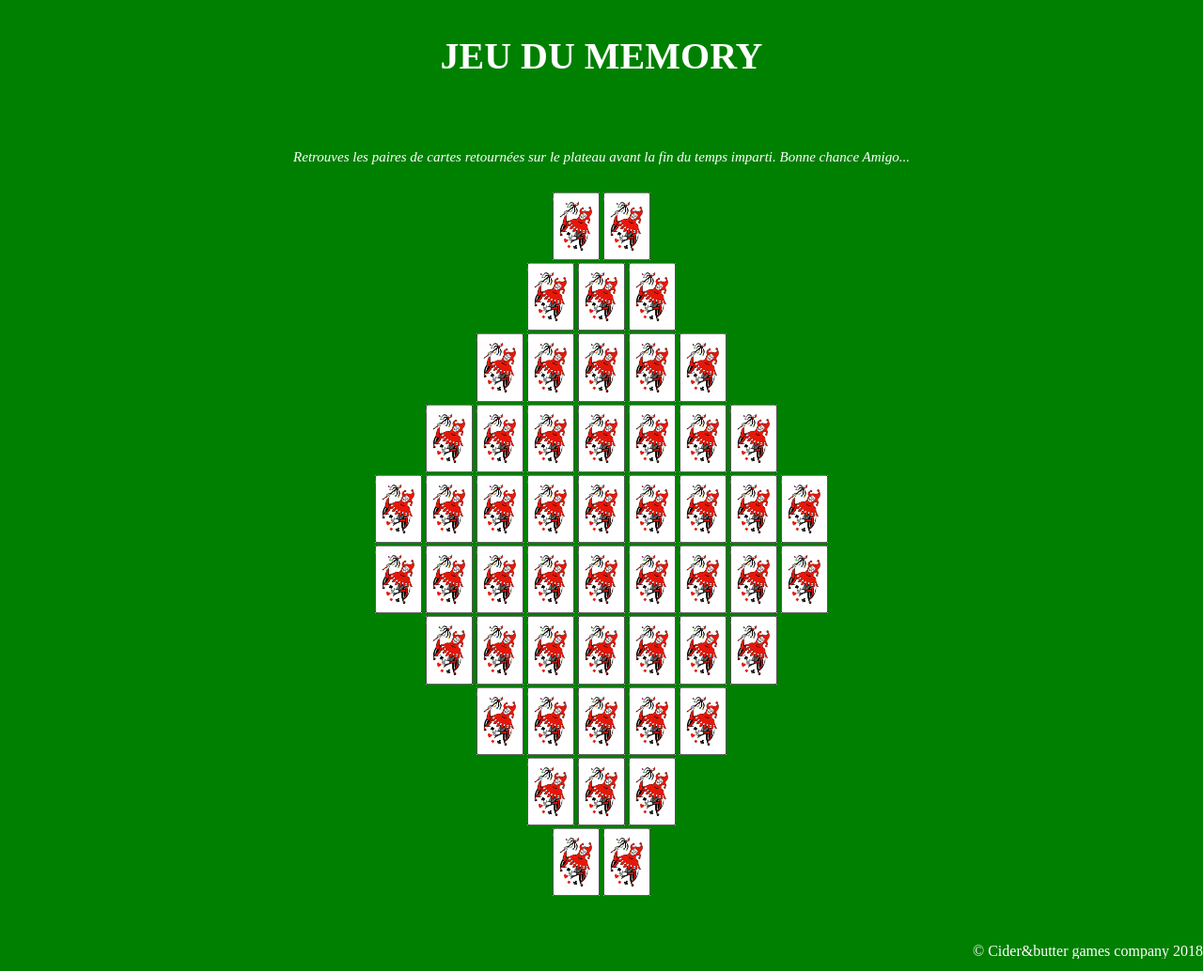
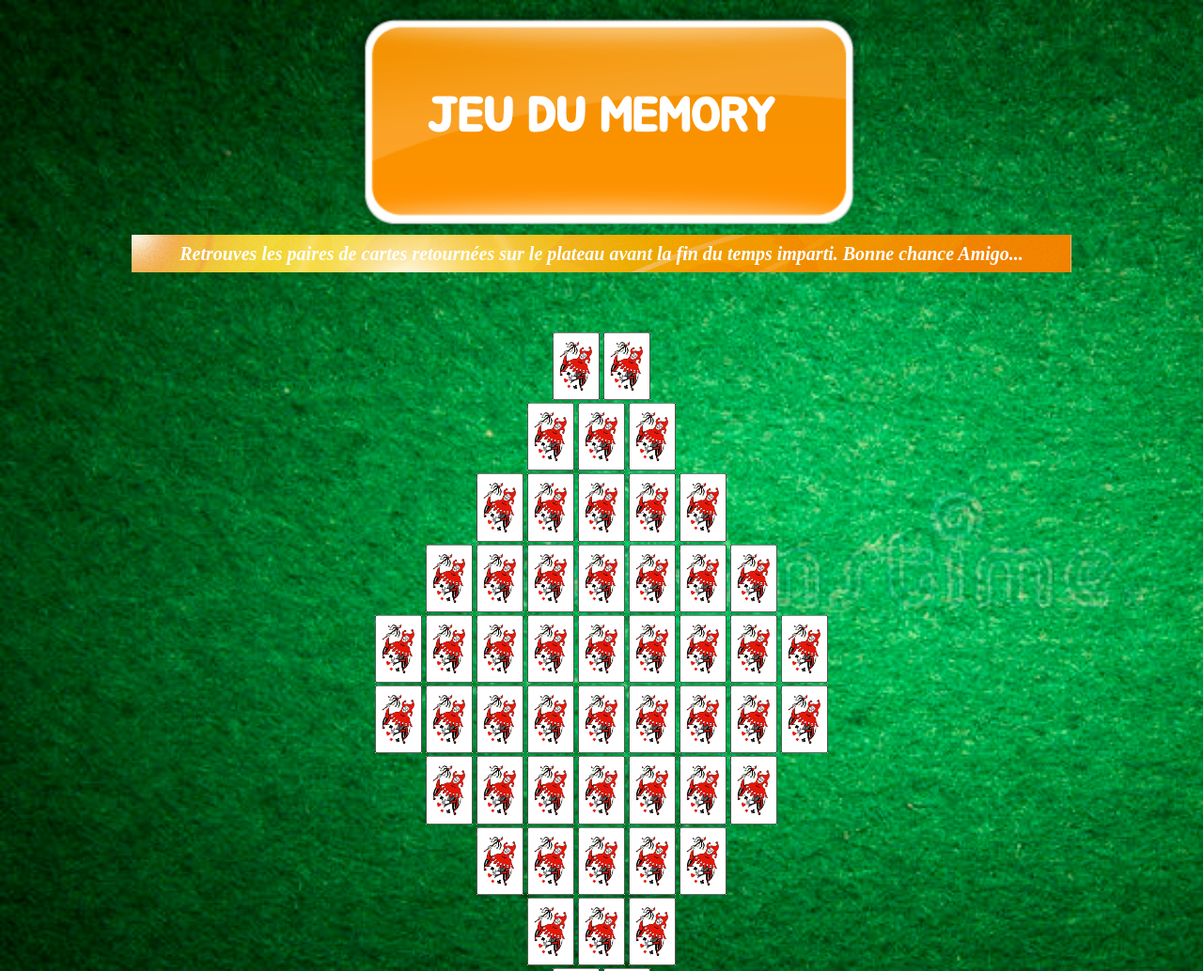
Before and after one commit to hermelen/memory_bis, a plain HTML site: page index.html in a window 1280 px wide. Shown: the top 1034 px of the page at 94% size. Drawn offline with Linux system fonts and the light colour scheme.

Commit message:
mise en page css

```diff
--- a/css/mem.css
+++ b/css/mem.css
@@ -18,22 +18,45 @@ img{
 }
 
 h1{
-    font-size: 40px;
+    font-family: 'Jua', sans-serif;
+    font-size: 50px;
     font-weight: bold;
     text-align: center;
     margin-top: 1em;
     margin-bottom: 2em;
     color: white;
+    line-height: 5em;
+    width: 550px;
+    margin: auto;
+    background-image:url(bouton1.png);
+    background-size: cover;
 }
 p{
-    font-size: 15px;
+    font-size: 20px;
     font-style: italic;
     color: white;
     margin-bottom: 2em;
+    margin-top: 2em;
     text-align: center;
+    font-weight: bold;
+    background-image:url(bouton-vert.png);
+    background-size: cover;
+    line-height: 2em;
+    width: 1000px;
+    margin: auto;
+
+
 }
 footer{
     color: white;
     text-align: right;
     margin-top: 3em;
+    font-style: italic;
 }
+body{
+    background-image: url(texture-felt-27758474.jpg);
+     background-size: cover;
+}
+main{
+    margin-top: 4em;
+}
--- a/index.html
+++ b/index.html
@@ -4,6 +4,7 @@
         <meta charset="utf-8">
         <link rel="stylesheet" href="css/reset.css">
         <link rel="stylesheet" href="css/mem.css">
+        <link href="https://fonts.googleapis.com/css?family=Jua" rel="stylesheet">
         <title></title>
     </head>
     <body>
```
Also changed, not shown: css/12791033-background-texture-of-green-felt-casino-table-in-closeup.jpg (added), css/bouton-vert.png (added), css/bouton1.png (added), css/texture-felt-27758474.jpg (added).
